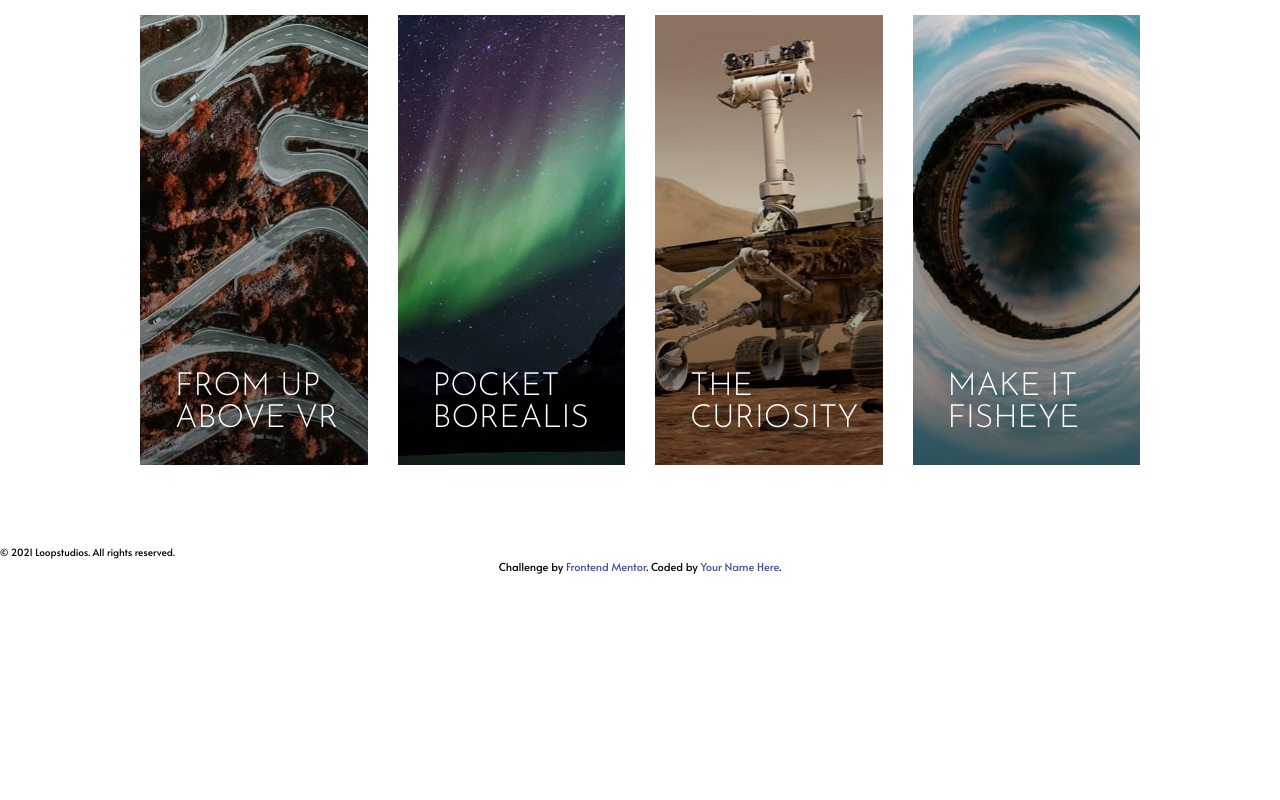
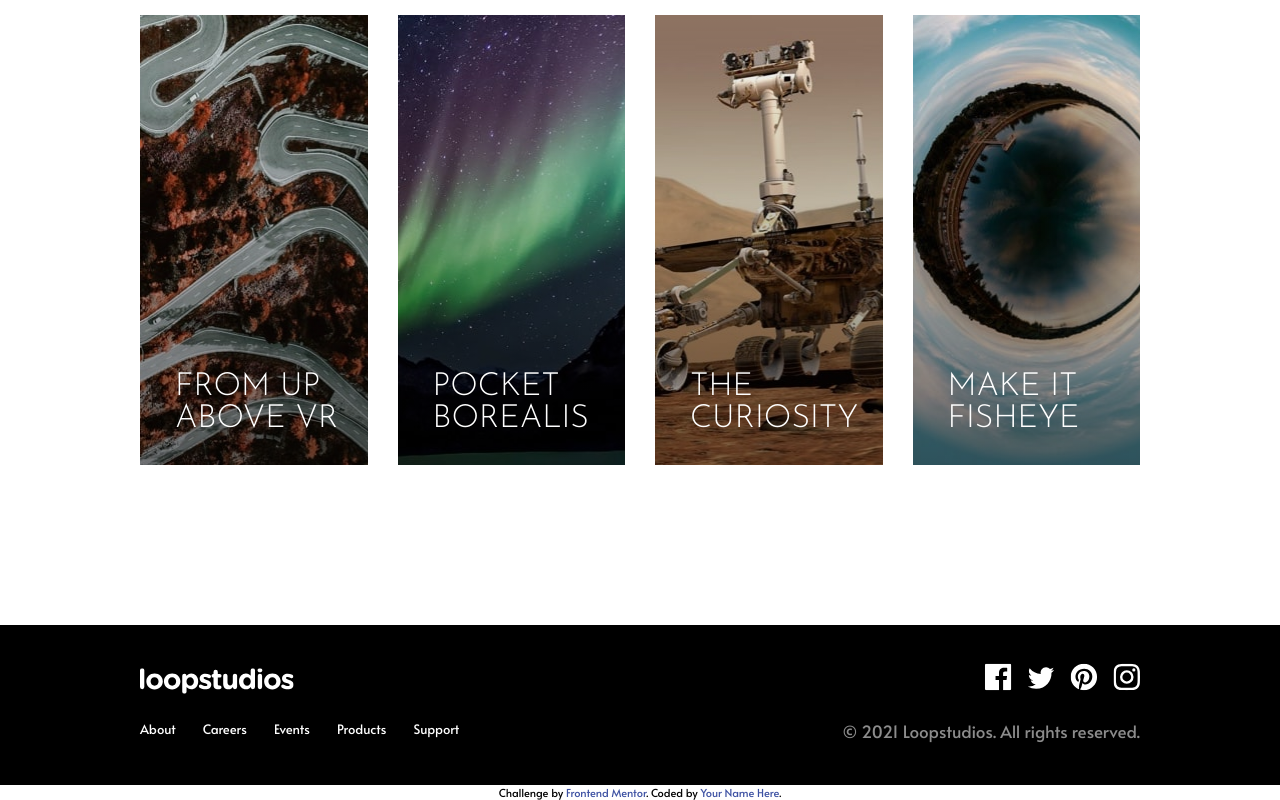
Before and after one commit to BL1133/loop-studios-landing-page, a website: page index.html in a window 1280 px wide. Shown: the part 1923-2723 px from the top of the page. Before the commit the page ends 2497 px from the top, so only its background shows below. Drawn offline with Linux system fonts and the light colour scheme.

Commit message:
tab-land grid, responsive padding, footer social

```diff
--- a/index.html
+++ b/index.html
@@ -135,7 +135,8 @@
       </section>
     </main>
 
-    <footer class="footer">
+    <div class="footer-container u-margin-top--big">
+      <footer class="footer u-margin-right-left--big">
         <div class="footer__nav">
           <img src="./images/logo.svg" alt="Logo" />
           <ul class="navigation-list">
@@ -155,7 +156,12 @@
                 fill-rule="nonzero"
               />
             </svg>
-          <svg width="24" height="20" xmlns="http://www.w3.org/2000/svg">
+            <svg
+              class="twitter"
+              width="24"
+              height="24"
+              xmlns="http://www.w3.org/2000/svg"
+            >
               <path
                 d="M24 2.557a9.83 9.83 0 01-2.828.775A4.932 4.932 0 0023.337.608a9.864 9.864 0 01-3.127 1.195A4.916 4.916 0 0016.616.248c-3.179 0-5.515 2.966-4.797 6.045A13.978 13.978 0 011.671 1.149a4.93 4.93 0 001.523 6.574 4.903 4.903 0 01-2.229-.616c-.054 2.281 1.581 4.415 3.949 4.89a4.935 4.935 0 01-2.224.084 4.928 4.928 0 004.6 3.419A9.9 9.9 0 010 17.54a13.94 13.94 0 007.548 2.212c9.142 0 14.307-7.721 13.995-14.646A10.025 10.025 0 0024 2.557z"
                 fill="#FFF"
@@ -180,7 +186,7 @@
           <p class="copyright">© 2021 Loopstudios. All rights reserved.</p>
         </div>
       </footer>
-
+    </div>
     <div class="attribution">
       Challenge by
       <a href="https://www.frontendmentor.io?ref=challenge" target="_blank"
--- a/scss/base/_utilities.scss
+++ b/scss/base/_utilities.scss
@@ -2,6 +2,10 @@
 .u-margin-right-left--big {
   margin-right: 14rem;
   margin-left: 14rem;
+  @include respond(tab-land) {
+    margin-right: 8rem;
+    margin-left: 8rem;
+  }
 }
 .u-margin-top--big {
   margin-top: 16rem;
--- a/scss/layout/_footer.scss
+++ b/scss/layout/_footer.scss
@@ -0,0 +1,38 @@
+.footer-container {
+  background-color: $color-black;
+  height: 16rem;
+}
+.footer {
+  display: flex;
+  justify-content: space-between;
+  padding-top: 4rem;
+
+  &__social {
+    .social {
+      display: flex;
+      gap: 1.5rem;
+      justify-content: flex-end;
+      transform: scale(1.1);
+      transform-origin: 100%;
+
+      .twitter {
+        transform: translateY(3px);
+      }
+    }
+    .copyright {
+      color: $color-dark-grey;
+      margin-top: 3rem;
+      font-size: 1.7rem;
+    }
+  }
+
+  &__nav {
+    img {
+      transform: scale(0.8);
+      transform-origin: 0;
+    }
+    ul {
+      margin-top: 2rem;
+    }
+  }
+}
--- a/scss/layout/_grid.scss
+++ b/scss/layout/_grid.scss
@@ -13,6 +13,14 @@
       bottom: 3rem;
       left: 3.5rem;
     }
+    @include respond(tab-land) {
+      height: 60rem;
+    }
+  }
+  @include respond(tab-land) {
+    grid-template-rows: repeat(4, 1fr);
+    grid-template-columns: repeat(2, 1fr);
+    gap: 4rem;
   }
 }
 .item {
--- a/scss/layout/_header.scss
+++ b/scss/layout/_header.scss
@@ -5,6 +5,7 @@
   background-position: center;
   background-size: cover;
   background-repeat: no-repeat;
+  object-fit: cover;
 }
 .header {
   &__heading {
@@ -14,7 +15,7 @@
     margin-top: 12rem;
 
     h1 {
-      padding-top: 18px; // Fixes stupid font issue that took me an hour and a half to figure out what the problem was
+      padding-top: 18px; // Fixes stupid font issue
     }
   }
 }
--- a/scss/main.scss
+++ b/scss/main.scss
@@ -6,7 +6,6 @@
 @import 'base/utilities';
 
 @import 'components/button';
-@import 'components/navigation-list';
 
 @import 'layout/header';
 @import 'layout/footer';
--- a/scss/pages/_home.scss
+++ b/scss/pages/_home.scss
@@ -1,6 +1,9 @@
 // About Section
 .section__about {
   position: relative;
+}
+.about__img {
+  // max-width: 100rem;
 }
 .about__text {
   position: absolute;
```
Also changed, not shown: css/style.comp.css, scss/components/_navigation-list.scss (deleted). Lines whose indentation alone changed are shown as unchanged.
